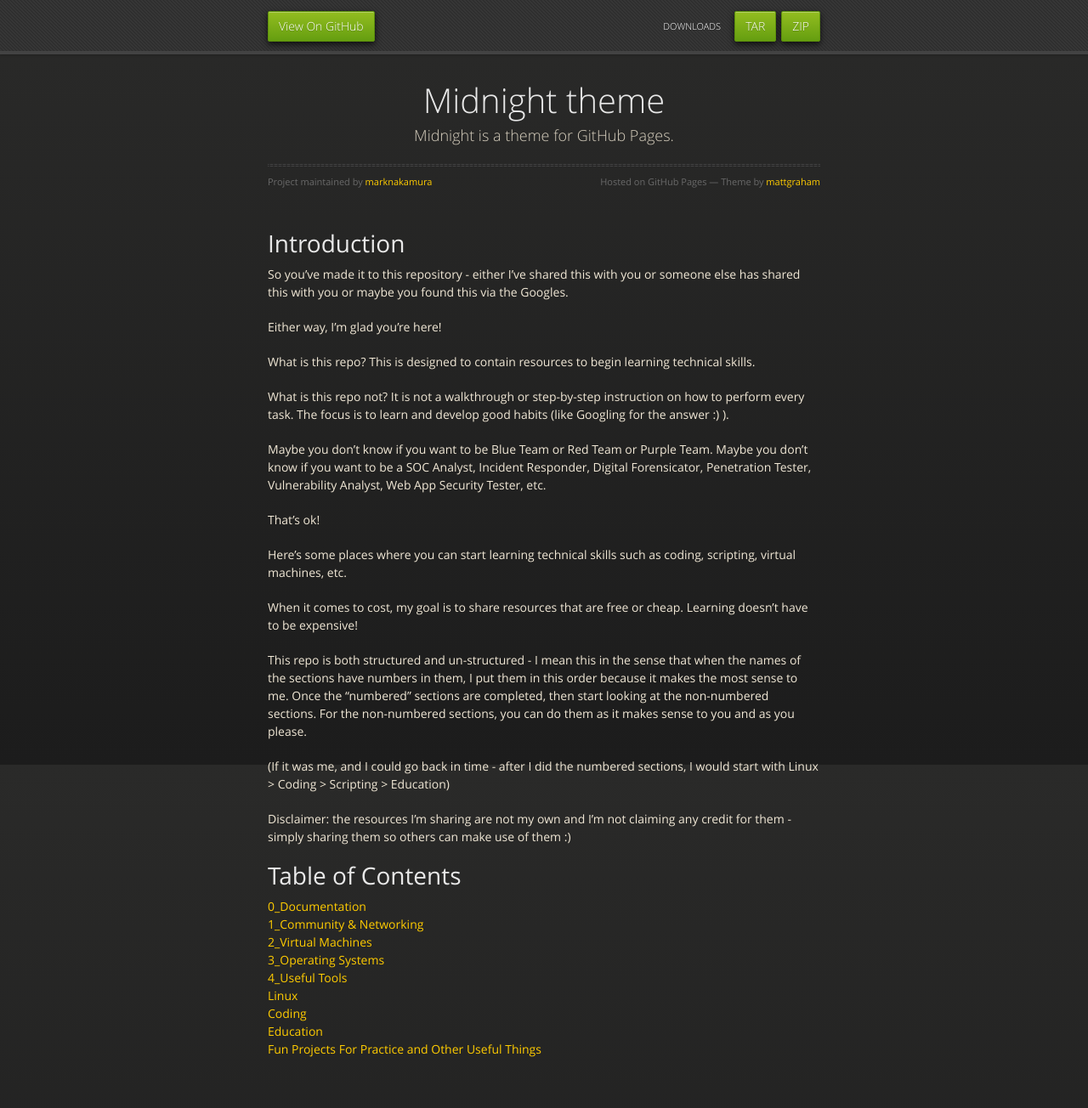
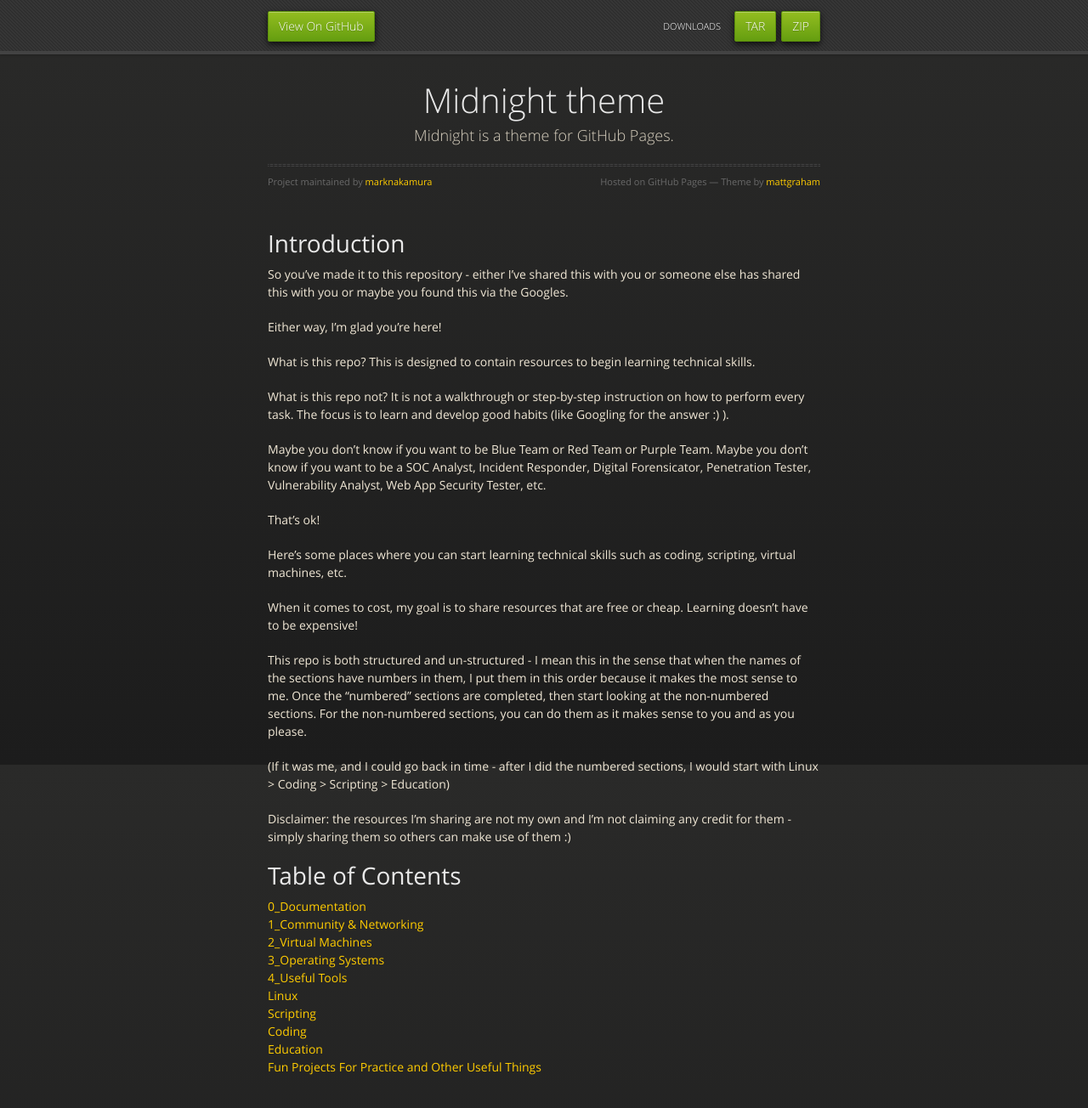
Before and after one commit to marknakamura/getting-started-in-tech, a Jekyll site: the page built from index.md, in a window 1280 px wide and 1376 px high. Shown: the top 1304 px of the window at 85% size. Built offline with Jekyll 4.4.1, drawn with Linux system fonts in a browser that asks for light colours; our own code applies the rules of GitHub Pages for plain Markdown files.

Commit message:
Update index.md

```diff
--- a/index.md
+++ b/index.md
@@ -29,6 +29,7 @@ Disclaimer: the resources I’m sharing are not my own and I’m not claiming an
 [3_Operating Systems](3_Operating-Systems.md)\
 [4_Useful Tools](4_Useful-Tools.md)\
 [Linux](Linux.md)\
+[Scripting](Scripting.md)\
 [Coding](Coding.md)\
 [Education](Education.md)\
 [Fun Projects For Practice and Other Useful Things](Fun-Projects-For-Practice-and-Other-Useful-Things)
```
